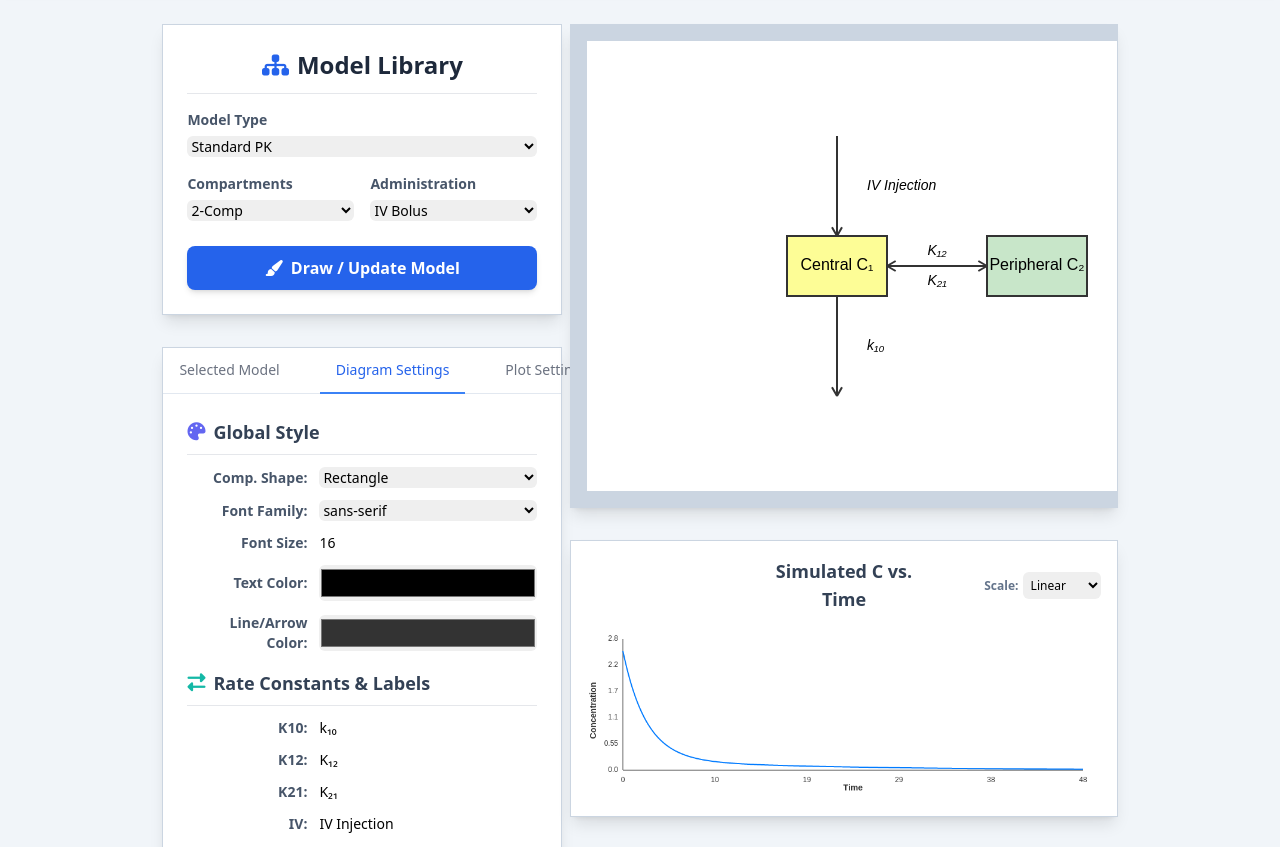
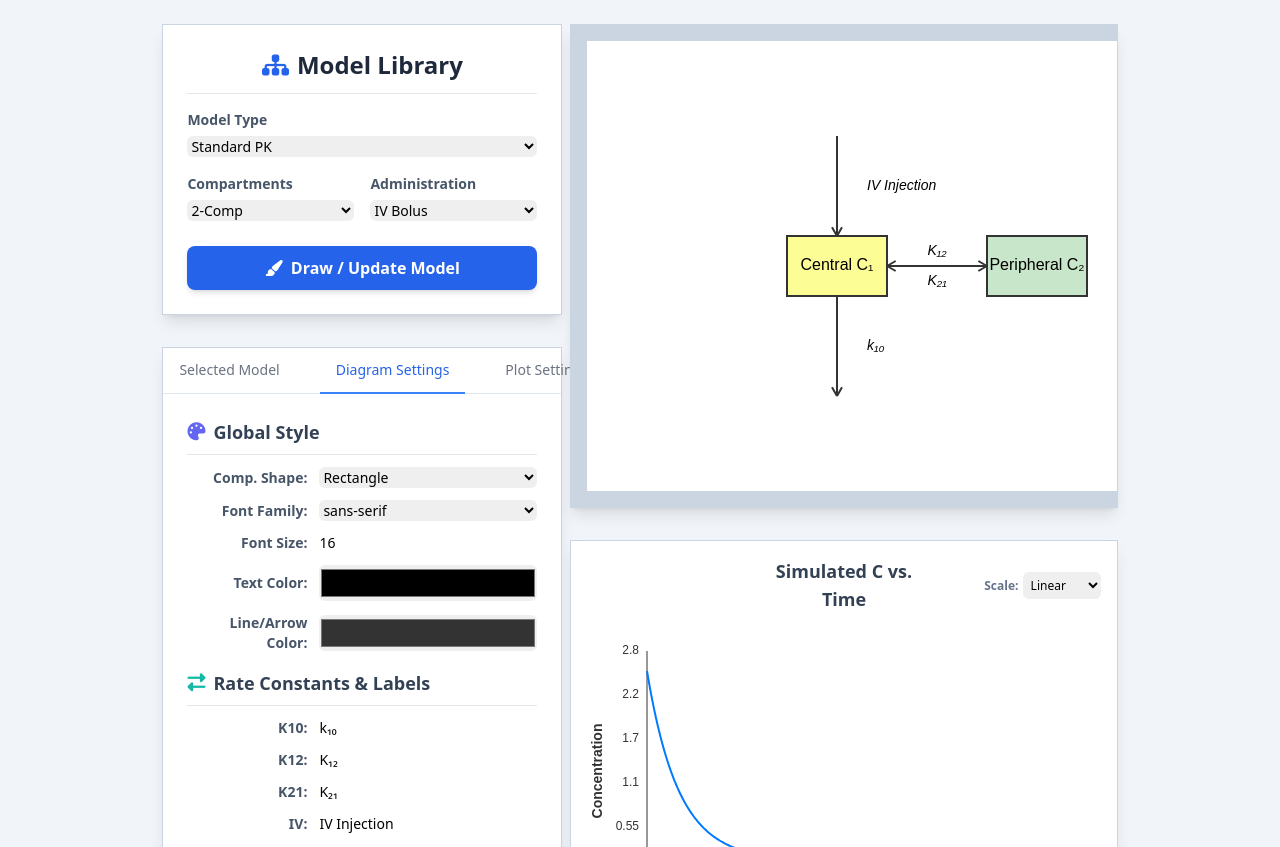
Before and after one commit to pharmacometric/modbuild.pharmacometrics.ai, a plain HTML site: page index.html in a window 1280 px wide. Shown: the part 76-923 px from the top of the page. Drawn offline with nearby package versions, Linux system fonts and the light colour scheme; a script that the page names is missing.

Commit message:
Update index.html

```diff
--- a/index.html
+++ b/index.html
@@ -52,7 +52,7 @@
                         <button class="tab-button shrink-0 border-b-2 px-4 py-3 text-sm font-medium" data-tab="selected-model">Selected Model</button>
                         <button class="tab-button shrink-0 border-b-2 px-4 py-3 text-sm font-medium" data-tab="diagram-settings">Diagram Settings</button>
                         <button class="tab-button shrink-0 border-b-2 px-4 py-3 text-sm font-medium" data-tab="plot-settings">Plot Settings</button>
-                        <button class="tab-button shrink-0 border-b-2 px-4 py-3 text-sm font-medium" data-tab="how-to-use">How to Use</button>
+                        <button class="tab-button shrink-0 border-b-2 px-4 py-3 text-sm font-medium" data-tab="how-to-use">Help</button>
                     </nav>
                 </div>
                 <div class="p-6">
@@ -81,7 +81,7 @@
         <div class="flex flex-col gap-8" style="width: 45%; min-width: 400px;">
             <div class="bg-slate-300 shadow-lg p-4 border border-slate-300" style="overflow-x:scroll">
             <canvas id="main-canvas" width="700" height="450" class="bg-white"></canvas>
-			</div><div class="bg-white shadow-lg p-4 border border-slate-300">
+			</div><div class="bg-white shadow-lg p-4 border border-slate-300" style="overflow-x:scroll">
                  <div class="flex justify-between items-center mb-2">
                      <div class="w-1/3"></div>
                      <h3 class="w-1/3 text-lg font-semibold text-slate-700 text-center">Simulated C vs. Time</h3>
@@ -90,7 +90,7 @@
                          <select id="plot-scale-select" class="text-xs rounded-md border-slate-300 p-1"><option value="linear" selected>Linear</option><option value="log">Semi-log</option></select>
                      </div>
                  </div>
-                 <canvas id="plot-canvas" width="860" height="300" class="w-full"></canvas>
+                 <canvas id="plot-canvas" width="700" height="300" class="w-xfull"></canvas>
             </div>
         </div>
 
```
